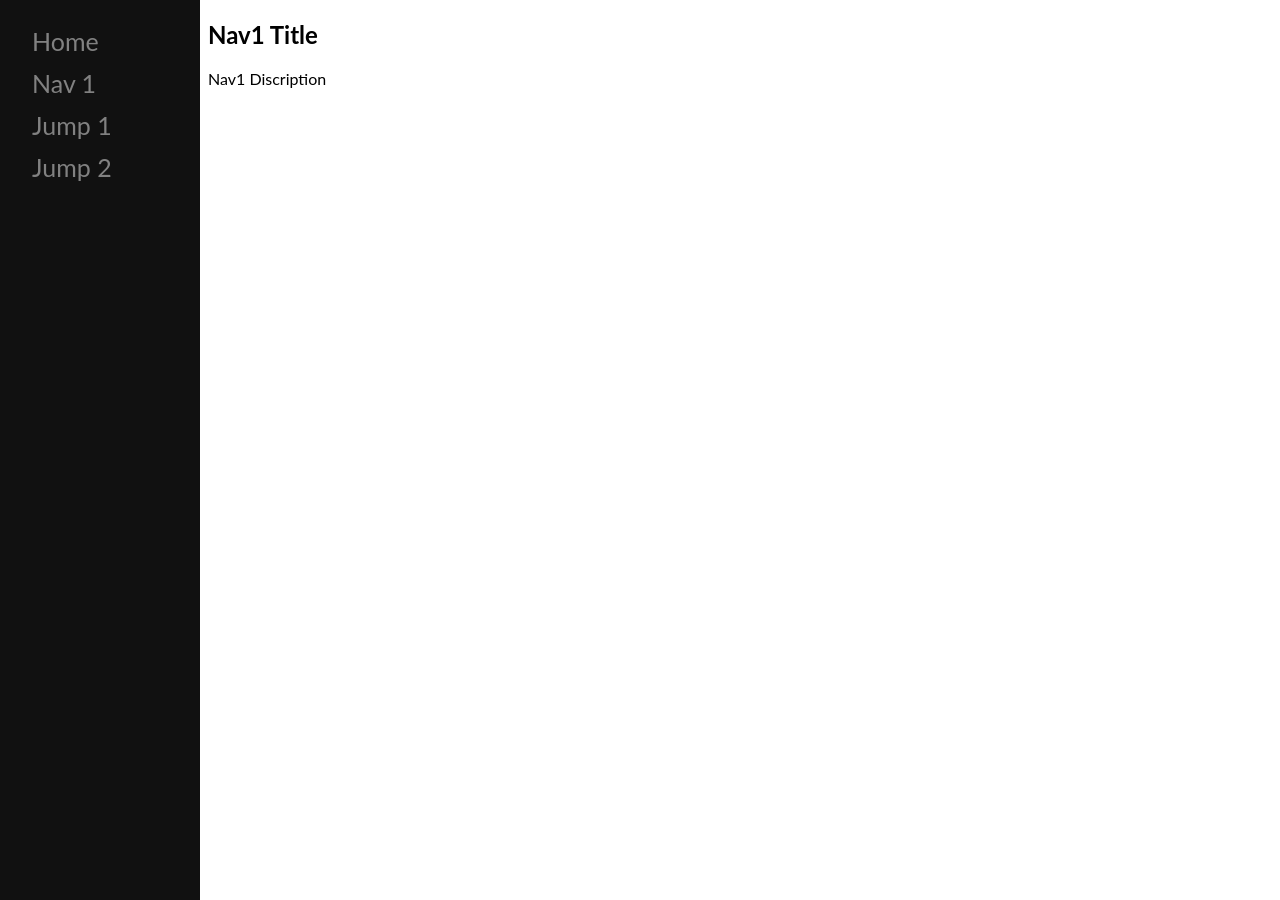
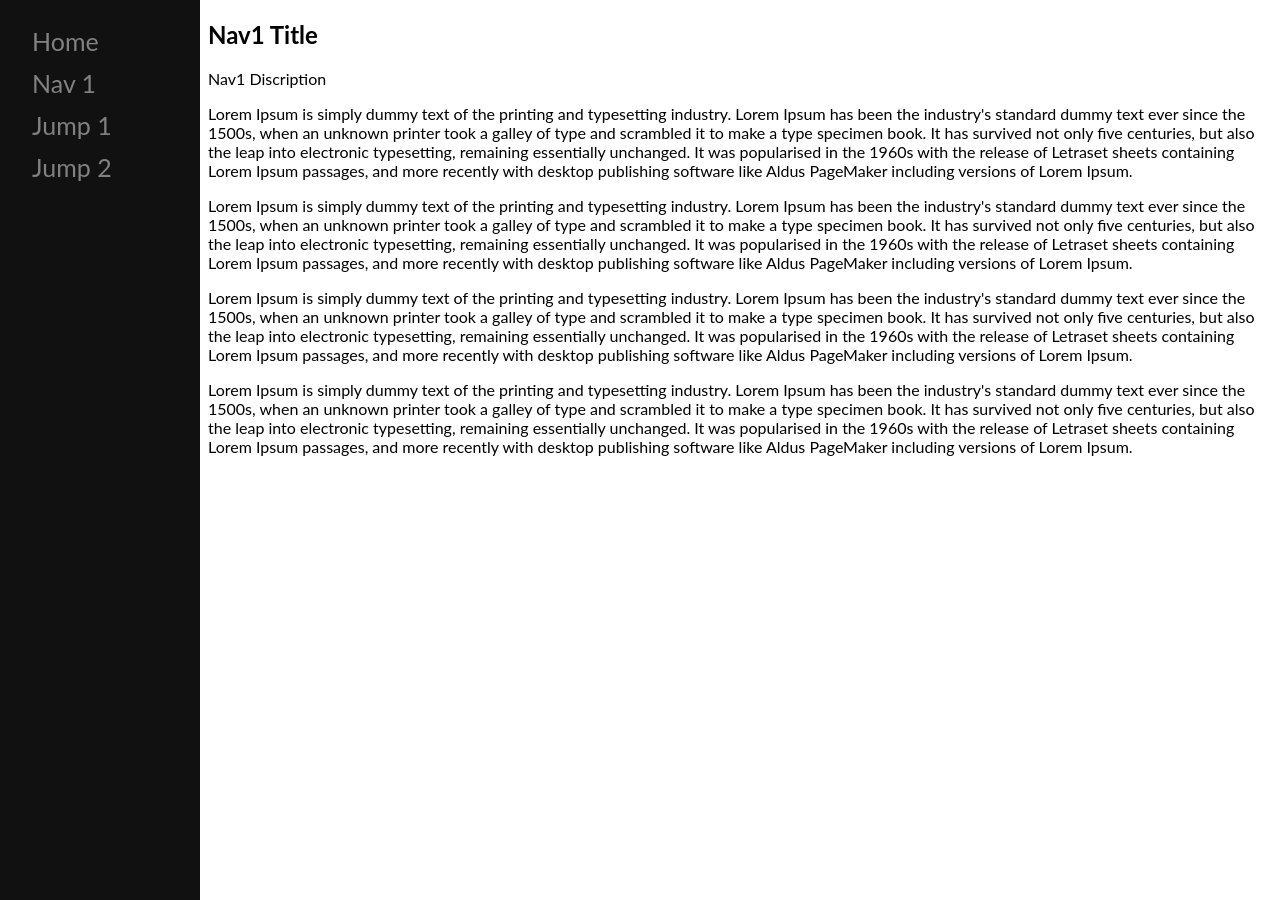
Before and after one commit to smcpk8s/smcpk8s.github.io, a Jekyll site: the page Nav_1.html, which Jekyll copies as it is, in a window 1280 px wide. Built offline with Jekyll 4.4.1, drawn with Linux system fonts in a browser that asks for light colours.

Commit message:
Update Nav_1.html

```diff
--- a/Nav_1.html
+++ b/Nav_1.html
@@ -46,13 +46,17 @@
 <div class="sidenav">
   <a href="/">Home</a>
   <a href="#">Nav 1</a>
-  <a href="#">Jump 1</a>
+  <a href="#Jumper1">Jump 1</a>
   <a href="#">Jump 2</a>
 </div>
 
 <div class="main">
   <h2>Nav1 Title</h2>
   <p>Nav1 Discription</p>
+  <p> Lorem Ipsum is simply dummy text of the printing and typesetting industry. Lorem Ipsum has been the industry's standard dummy text ever since the 1500s, when an unknown printer took a galley of type and scrambled it to make a type specimen book. It has survived not only five centuries, but also the leap into electronic typesetting, remaining essentially unchanged. It was popularised in the 1960s with the release of Letraset sheets containing Lorem Ipsum passages, and more recently with desktop publishing software like Aldus PageMaker including versions of Lorem Ipsum.</p>
+  <p> Lorem Ipsum is simply dummy text of the printing and typesetting industry. Lorem Ipsum has been the industry's standard dummy text ever since the 1500s, when an unknown printer took a galley of type and scrambled it to make a type specimen book. It has survived not only five centuries, but also the leap into electronic typesetting, remaining essentially unchanged. It was popularised in the 1960s with the release of Letraset sheets containing Lorem Ipsum passages, and more recently with desktop publishing software like Aldus PageMaker including versions of Lorem Ipsum.</p>
+  <p> Lorem Ipsum is simply dummy text of the printing and typesetting industry. Lorem Ipsum has been the industry's standard dummy text ever since the 1500s, when an unknown printer took a galley of type and scrambled it to make a type specimen book. It has survived not only five centuries, but also the leap into electronic typesetting, remaining essentially unchanged. It was popularised in the 1960s with the release of Letraset sheets containing Lorem Ipsum passages, and more recently with desktop publishing software like Aldus PageMaker including versions of Lorem Ipsum.</p>
+  <p id="Jumper1"> Lorem Ipsum is simply dummy text of the printing and typesetting industry. Lorem Ipsum has been the industry's standard dummy text ever since the 1500s, when an unknown printer took a galley of type and scrambled it to make a type specimen book. It has survived not only five centuries, but also the leap into electronic typesetting, remaining essentially unchanged. It was popularised in the 1960s with the release of Letraset sheets containing Lorem Ipsum passages, and more recently with desktop publishing software like Aldus PageMaker including versions of Lorem Ipsum.</p>
 </div>
 
 </body>
```
